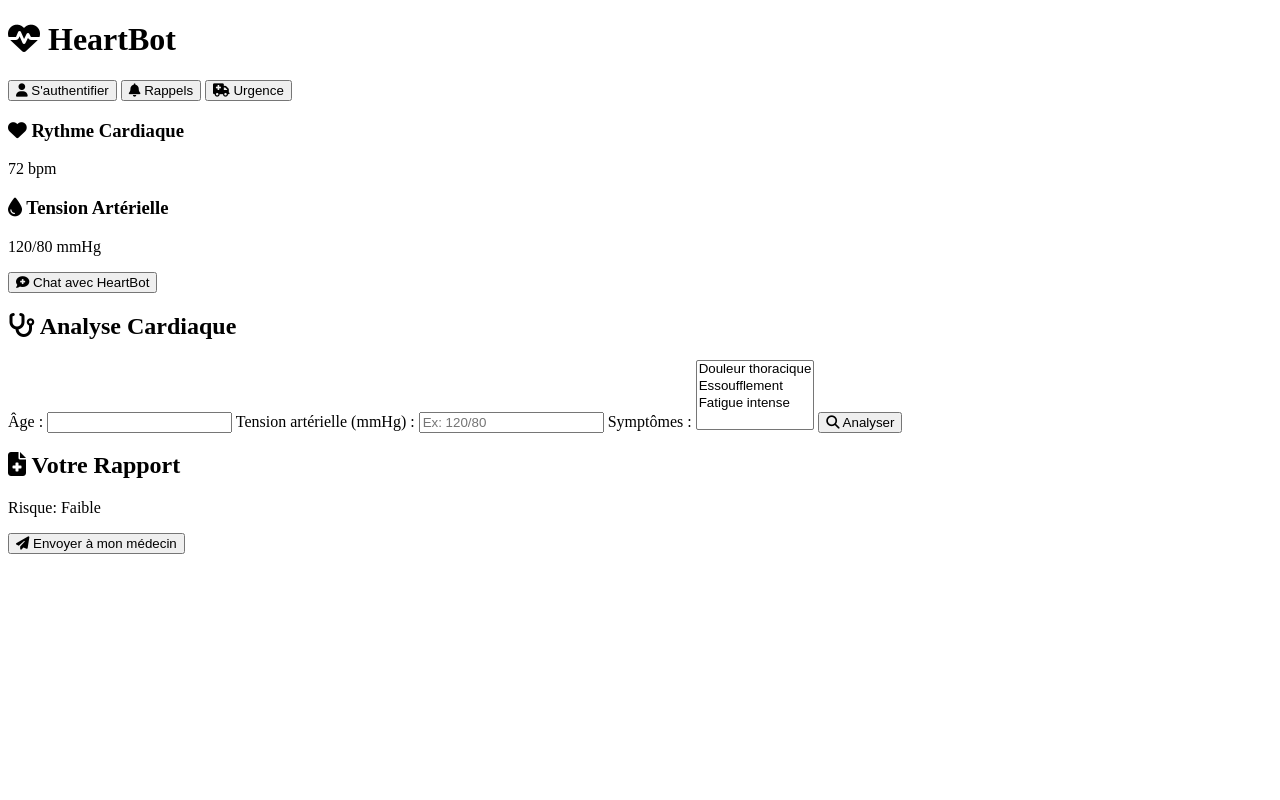
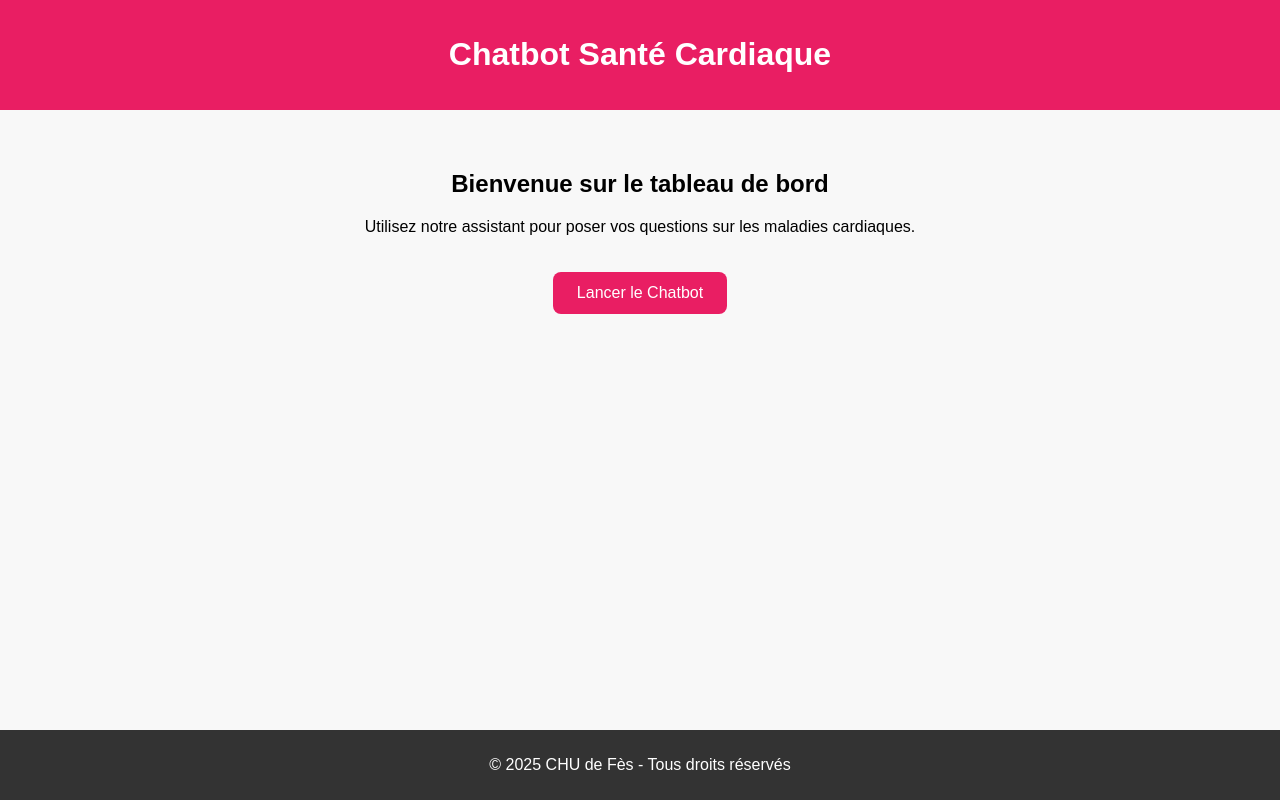
Before and after one commit to Ayahanini/PFA, a Python web app: template templates/dashbord.html in a window 1280 px wide. Run offline with Jinja, Linux system fonts and the light colour scheme; the template is opened without the code that fills it, so the values that code supplies are empty.

Commit message:
Dashbord

```diff
--- /dev/null
+++ b/static/css/styles-dashbord.css
@@ -0,0 +1,44 @@
+/* Style de base */
+body {
+    margin: 0;
+    font-family: Arial, sans-serif;
+    display: flex;
+    flex-direction: column;
+    min-height: 100vh;
+  }
+
+  .toolbar {
+    background-color: #e91e63;
+    color: white;
+    padding: 15px 20px;
+    text-align: center;
+  }
+
+  .content {
+    flex: 1;
+    padding: 40px;
+    text-align: center;
+    background-color: #f8f8f8;
+  }
+
+  button {
+    background-color: #e91e63;
+    color: white;
+    border: none;
+    padding: 12px 24px;
+    font-size: 16px;
+    cursor: pointer;
+    border-radius: 8px;
+    margin-top: 20px;
+  }
+
+  button:hover {
+    background-color: #d81b60;
+  }
+
+  .footer {
+    background-color: #333;
+    color: white;
+    text-align: center;
+    padding: 10px;
+  }
--- /dev/null
+++ b/static/js/dashbord.js
@@ -0,0 +1,32 @@
+$(document).ready(function() {
+    // Afficher le formulaire quand on clique sur le bouton
+    $("#chatbot-btn").click(function() {
+        $("#chatbot-form").removeClass("hidden");
+        $(this).hide(); // Cache le bouton "Chat avec HeartBot"
+    });
+
+    // Soumission du formulaire
+    $("#medical-form").submit(function(e) {
+        e.preventDefault();
+
+        // Simulation d'analyse (remplacez par votre modèle ML plus tard)
+        const age = $("#age").val();
+        const bp = $("#blood-pressure").val();
+
+        // Afficher les résultats
+        $("#chatbot-form").addClass("hidden");
+        $("#results").removeClass("hidden");
+
+        // Animation simple
+        $("#risk-level").hide().fadeIn(1000);
+    });
+
+    // Bouton "Envoyer au médecin"
+    $("#send-to-doctor").click(function() {
+        alert("Rapport envoyé à votre médecin !");
+        // Réinitialiser le formulaire
+        $("#medical-form")[0].reset();
+        $("#results").addClass("hidden");
+        $("#chatbot-btn").show();
+    });
+});
--- a/templates/dashbord.html
+++ b/templates/dashbord.html
@@ -1,80 +1,27 @@
 <!DOCTYPE html>
 <html lang="fr">
 <head>
-    <meta charset="UTF-8">
-    <meta name="viewport" content="width=device-width, initial-scale=1.0">
-    <title>HeartBot - Suivi Cardiaque</title>
-    <link rel="stylesheet" href="style.css">
-    <!-- Font Awesome pour icônes -->
-    <link rel="stylesheet" href="https://cdnjs.cloudflare.com/ajax/libs/font-awesome/6.4.0/css/all.min.css">
-    <script src="https://code.jquery.com/jquery-3.6.0.min.js"></script>
-    <script src="script.js"></script>
+  <meta charset="UTF-8">
+  <meta name="viewport" content="width=device-width, initial-scale=1.0">
+  <title>Dashboard Chatbot - Maladies Cardiaques</title>
+  <link rel="stylesheet" href="/PFA/static/css/styles-dashbord.css">
+  <script src="/PFA/static/js/dashbord.js"></script>
 </head>
 <body>
-    <!-- Toolbar -->
-    <header class="toolbar">
-        <h1><i class="fas fa-heartbeat"></i> HeartBot</h1>
-        <nav>
-            <button id="auth-btn"><i class="fas fa-user"></i> S'authentifier</button>
-            <button id="reminder-btn"><i class="fas fa-bell"></i> Rappels</button>
-            <button id="emergency-btn"><i class="fas fa-ambulance"></i> Urgence</button>
-        </nav>
-    </header>
 
-    <!-- Dashboard -->
-    <main class="dashboard">
-        <div class="health-summary">
-            <div class="health-card">
-                <h3><i class="fas fa-heart"></i> Rythme Cardiaque</h3>
-                <p>72 <span>bpm</span></p>
-            </div>
-            <div class="health-card">
-                <h3><i class="fas fa-tint"></i> Tension Artérielle</h3>
-                <p>120/80 <span>mmHg</span></p>
-            </div>
-        </div>
+  <header class="toolbar">
+    <h1>Chatbot Santé Cardiaque</h1>
+  </header>
 
-        <!-- Chatbot Trigger -->
-        <div class="chatbot-trigger">
-            <button id="chatbot-btn">
-                <i class="fas fa-comment-medical"></i> Chat avec HeartBot
-            </button>
-        </div>
+  <main class="content">
+    <h2>Bienvenue sur le tableau de bord</h2>
+    <p>Utilisez notre assistant pour poser vos questions sur les maladies cardiaques.</p>
+    <button id="navigateBtn">Lancer le Chatbot</button>
+  </main>
 
-        <!-- Formulaire (caché par défaut) -->
-        <div id="chatbot-form" class="hidden">
-            <h2><i class="fas fa-stethoscope"></i> Analyse Cardiaque</h2>
-            <form id="medical-form">
-                <label for="age">Âge :</label>
-                <input type="number" id="age" required>
-
-                <label for="blood-pressure">Tension artérielle (mmHg) :</label>
-                <input type="text" id="blood-pressure" placeholder="Ex: 120/80" required>
-
-                <label for="symptoms">Symptômes :</label>
-                <select id="symptoms" multiple>
-                    <option value="douleur">Douleur thoracique</option>
-                    <option value="essoufflement">Essoufflement</option>
-                    <option value="fatigue">Fatigue intense</option>
-                </select>
-
-                <button type="submit" id="analyze-btn">
-                    <i class="fas fa-search"></i> Analyser
-                </button>
-            </form>
-        </div>
-
-        <!-- Résultats (caché par défaut) -->
-        <div id="results" class="hidden">
-            <h2><i class="fas fa-file-medical"></i> Votre Rapport</h2>
-            <div id="risk-level" class="risk-low">
-                <p>Risque: <span>Faible</span></p>
-            </div>
-            <button id="send-to-doctor">
-                <i class="fas fa-paper-plane"></i> Envoyer à mon médecin
-            </button>
-        </div>
-    </main>
+  <footer class="footer">
+    <p>&copy; 2025 CHU de Fès - Tous droits réservés</p>
+  </footer>
 
 
 </body>
```
